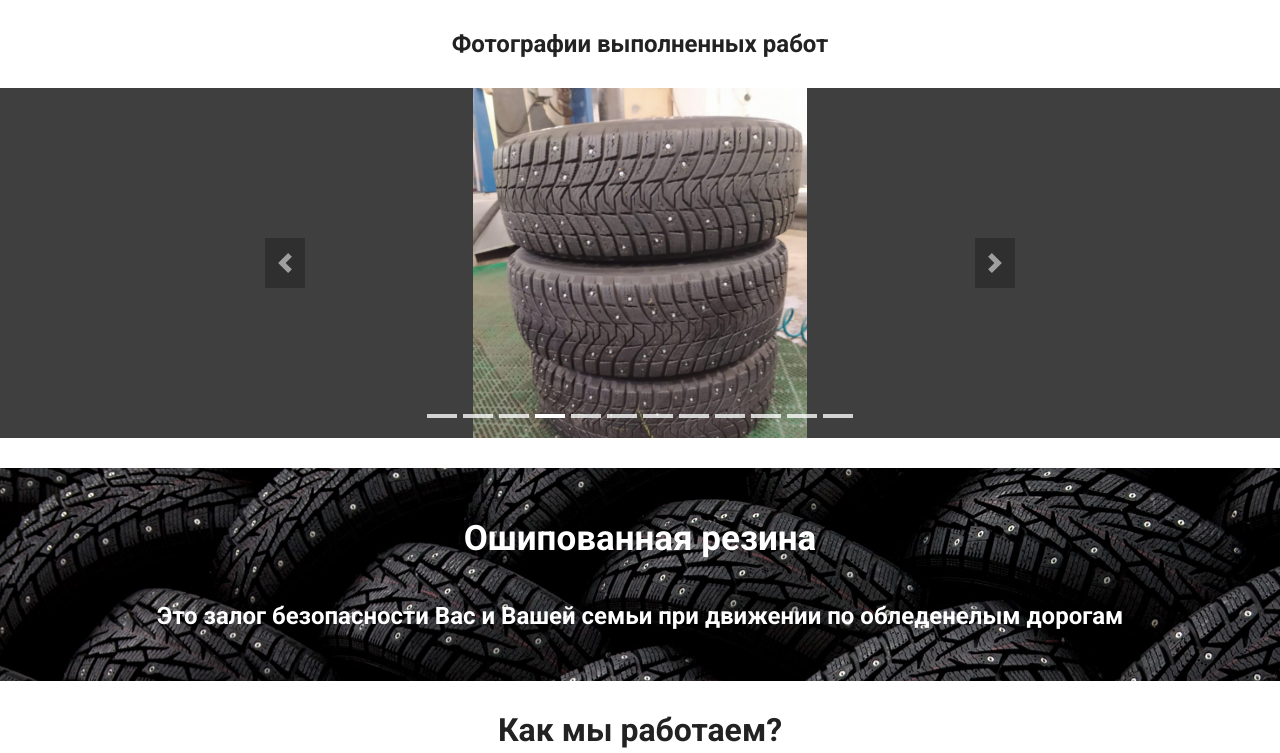
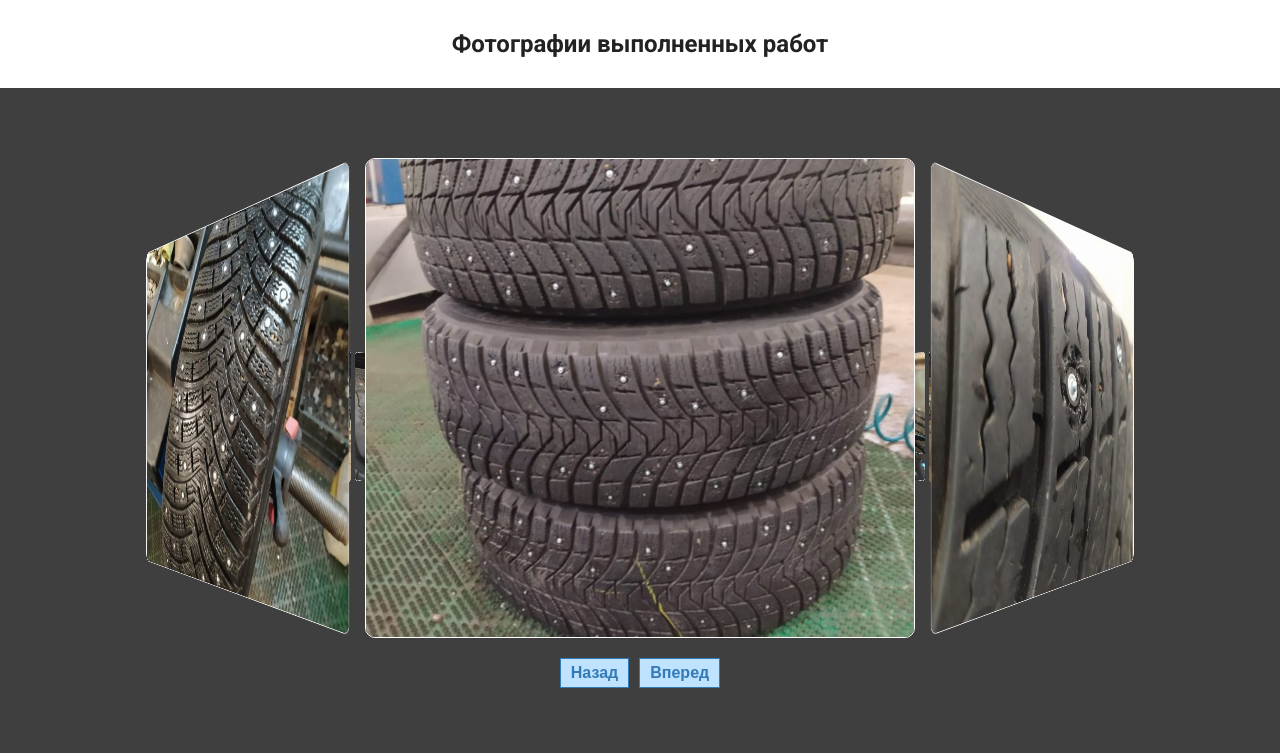
Before and after one commit to AndreyAzat5/Oshipovka, a plain HTML site: page index.html in a window 1280 px wide. Shown: the part 1869-2622 px from the top of the page. Drawn offline with nearby package versions, Linux system fonts and the light colour scheme.

Commit message:
correct slider
slider

```diff
--- a/index.html
+++ b/index.html
@@ -187,7 +187,7 @@
 <main class="main">
 <div class="fotki">
 
-  <div class="pedenus-slaidera">
+  <!-- <div class="pedenus-slaidera">
     <div class="sended-nesunam">
     <div class="design-mansecus">
     <div class="design-mansecu">
@@ -230,7 +230,213 @@
     </div>
     <a class="educas-nsution educas-nsution_prev" href="#" role="button"></a>
     <a class="educas-nsution educas-nsution_next" href="#" role="button"></a>
-    </div>
+    </div> -->
+
+
+
+
+    <div class="carousel-3d" data-gap="10">
+      <figure>
+          <div><a href="#any"><img class="galerei" src="photo1.jpg" alt=""/></a></div>
+          <div><a href="#any"><img class="galerei" src="photo2.jpg" alt=""/></a></div>
+          <div><a href="#any"><img class="galerei" src="photo3.jpg" alt=""/></a></div>
+          <div><a href="#any"><img class="galerei" src="photo4.jpg" alt=""/></a></div>
+          <div><a href="#any"><img class="galerei" src="photo5.jpg" alt=""/></a></div>
+          <div><a href="#any"><img class="galerei" src="photo6.jpg" alt=""/></a></div>
+          <div><a href="#any"><img class="galerei" src="photo8.jpg" alt=""/></a></div>
+          <div><a href="#any"><img class="galerei" src="photo9.jpg" alt=""/></a></div>
+          <div><a href="#any"><img class="galerei" src="photo10.jpg" alt=""/></a></div>
+          <div><a href="#any"><img class="galerei" src="photo11.jpg" alt=""/></a></div>
+          <div><a href="#any"><img class="galerei" src="photo12.jpg" alt=""/></a></div>
+          <div><a href="#any"><img class="galerei" src="photo13.jpg" alt=""/></a></div>
+      </figure>
+      <nav>
+          <button class="nav prev">Назад</button>
+          <button class="nav next">Вперед</button>
+      </nav>
+  </div>
+
+
+    <style>
+.carousel-3d {
+    padding: 20px;
+    -webkit-perspective: 500px;
+    perspective: 500px;
+    display: flex;
+    flex-direction: column;
+    align-items: center;
+    overflow: hidden;
+}
+.carousel-3d > * {
+    flex: 0 0 auto;
+}
+.carousel-3d figure {
+    margin: 0;
+    width: 50%;
+    -webkit-transform-style: preserve-3d;
+    transform-style: preserve-3d;
+    transition: -webkit-transform 0.5s;
+    transition: transform 0.5s;
+    transition: transform 0.5s, -webkit-transform 0.5s;
+}
+.carousel-3d figure img,
+.carousel-3d figure div {
+    width: 100%;
+    box-sizing: border-box;
+    padding: 0;
+}
+.carousel-3d figure img {
+    user-select: none;
+}
+.carousel-3d figure div:not(:first-of-type),
+.carousel-3d figure img:not(:first-of-type) {
+    position: absolute;
+    left: 0;
+    top: 0;
+}
+.carousel-3d nav {
+    display: flex;
+    justify-content: center;
+    margin: 20px 0 0;
+}
+.carousel-3d nav button {
+    flex: 0 0 auto;
+    margin: 0 5px;
+    cursor: pointer;
+    color: #337AB7;
+    background: #BFE2FF;
+    border: 1px solid #337AB7;
+    padding: 5px 10px;
+    font-weight: bold;
+    transition: all .3s ease;
+}
+.carousel-3d nav button:hover {
+    color: #FFF;
+    background: #337AB7;
+}
+    </style>
+
+<script>
+  window.addEventListener("load", () => {
+	var carousels = document.querySelectorAll(".carousel-3d");
+	for (var i = 0; i < carousels.length; i++) {
+		carousel(carousels[i]);
+	}
+});
+function carousel(root) {
+	var figure = root.querySelector("figure"),
+    nav = root.querySelector("nav"),
+    images = figure.children,
+    n = images.length,
+    gap = root.dataset.gap || 0,
+    bfc = "bfc" in root.dataset,
+    theta = 2 * Math.PI / n,
+    currImage = 0;
+	setupCarousel(n, parseFloat(getComputedStyle(images[0]).width));
+	window.addEventListener("resize", () => {
+		setupCarousel(n, parseFloat(getComputedStyle(images[0]).width));
+	});
+	setupNavigation();
+	function setupCarousel(n, s) {
+		var apothem = s / (2 * Math.tan(Math.PI / n));
+		figure.style.transformOrigin = `50% 50% ${-apothem}px`;
+		for (var i = 0; i < n; i++) images[i].style.padding = `0 ${gap}px`;
+		for (i = 0; i < n; i++) {
+			images[i].style.transformOrigin = `50% 50% ${-apothem}px`;
+			images[i].style.transform = `rotateY(${i * theta}rad)`;
+		}
+		if (bfc)
+		for (i = 0; i < n; i++) images[i].style.backfaceVisibility = "hidden";
+		rotateCarousel(currImage);
+	}
+	function setupNavigation() {
+		nav.addEventListener("click", onClick, true);
+		function onClick(e) {
+			e.stopPropagation();
+			var t = e.target;
+			if (t.tagName.toUpperCase() != "BUTTON") return;
+			if (t.classList.contains("next")) {
+				currImage++;
+				} else {
+				currImage--;
+			}
+			rotateCarousel(currImage);
+		}
+	}
+	function rotateCarousel(imageIndex) {
+		figure.style.transform = `rotateY(${imageIndex * -theta}rad)`;
+	}
+	var xClick;
+	var mouseDown;
+	/* Смена слайдов мышкой */
+	figure.onmousedown = (event) => {
+		xClick = event.pageX;
+		mouseDown = true;
+	};
+	figure.onmouseup = (event) => {
+		mouseDown = false;
+	};
+	figure.onmousemove = (event) => {
+		if (mouseDown) {
+			var xMove = event.pageX;
+			if (Math.floor(xClick - xMove) > 5) {
+				currImage++;
+				rotateCarousel(currImage);
+				mouseDown = false;
+			}
+			else if (Math.floor(xClick - xMove) < -5) {
+				currImage--;
+				rotateCarousel(currImage);
+				mouseDown = false;
+			}
+		}
+	};
+  let cur;
+function showcur() {
+    cur = setInterval(function() {
+        currImage++;
+        rotateCarousel(currImage);
+    }, 2000);
+}
+function clearcur() {
+    clearInterval(cur);
+}
+root.onmouseover  = function() {
+    clearcur();
+}
+root.onmouseout  = function() {
+    showcur();
+}
+showcur();
+	/* Смена слайдов пальцем */
+	figure.ontouchstart = (event) => {
+		xClick = event.changedTouches[0].pageX;
+		mouseDown = true;
+	};
+	figure.ontouchend = (event) => {
+		mouseDown = false;
+	};
+	figure.ontouchmove = (event) => {
+		if (mouseDown) {
+			var xMove = event.changedTouches[0].pageX;
+			if (Math.floor(xClick - xMove) > 5) {
+				currImage++;
+				rotateCarousel(currImage);
+				mouseDown = false;
+			}
+			else if (Math.floor(xClick - xMove) < -5) {
+				currImage--;
+				rotateCarousel(currImage);
+				mouseDown = false;
+			}
+		}
+	};
+}
+</script>
+
+
+
+
 
 </div>
 
--- a/style.css
+++ b/style.css
@@ -391,9 +391,21 @@ margin-right: auto;
 .fotki{
   margin-bottom: 30px;
   background-color: #3f3f3f;
-  position: relative;
+
+  /* width: 100%; */
+  padding: 50px;
+
+
 }
 
+.galerei{
+  width: 10px;
+  /* object-fit:contain; */
+  object-fit: cover;
+  height: 60vh;
+  border: solid white 1px;
+  border-radius: 10px;
+}
 
 .blokopisan{
   display: inline-block;
```
